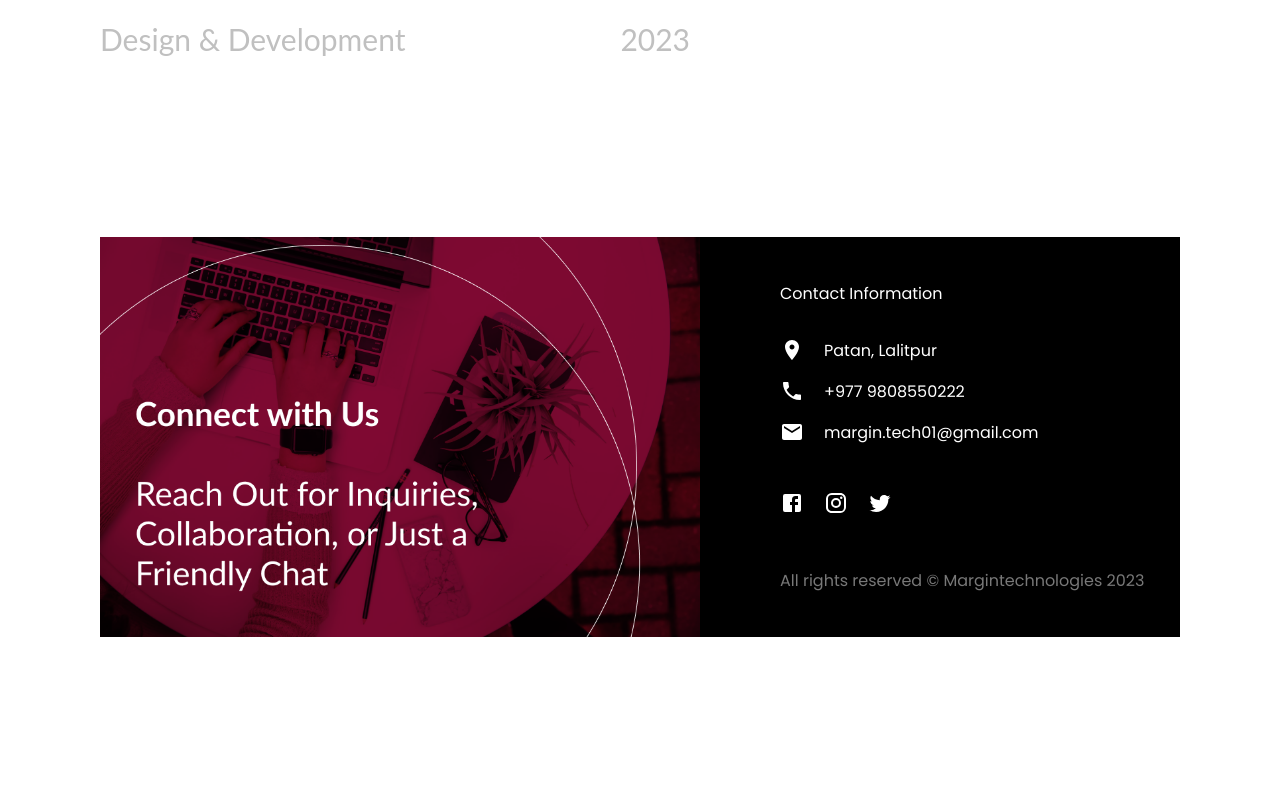
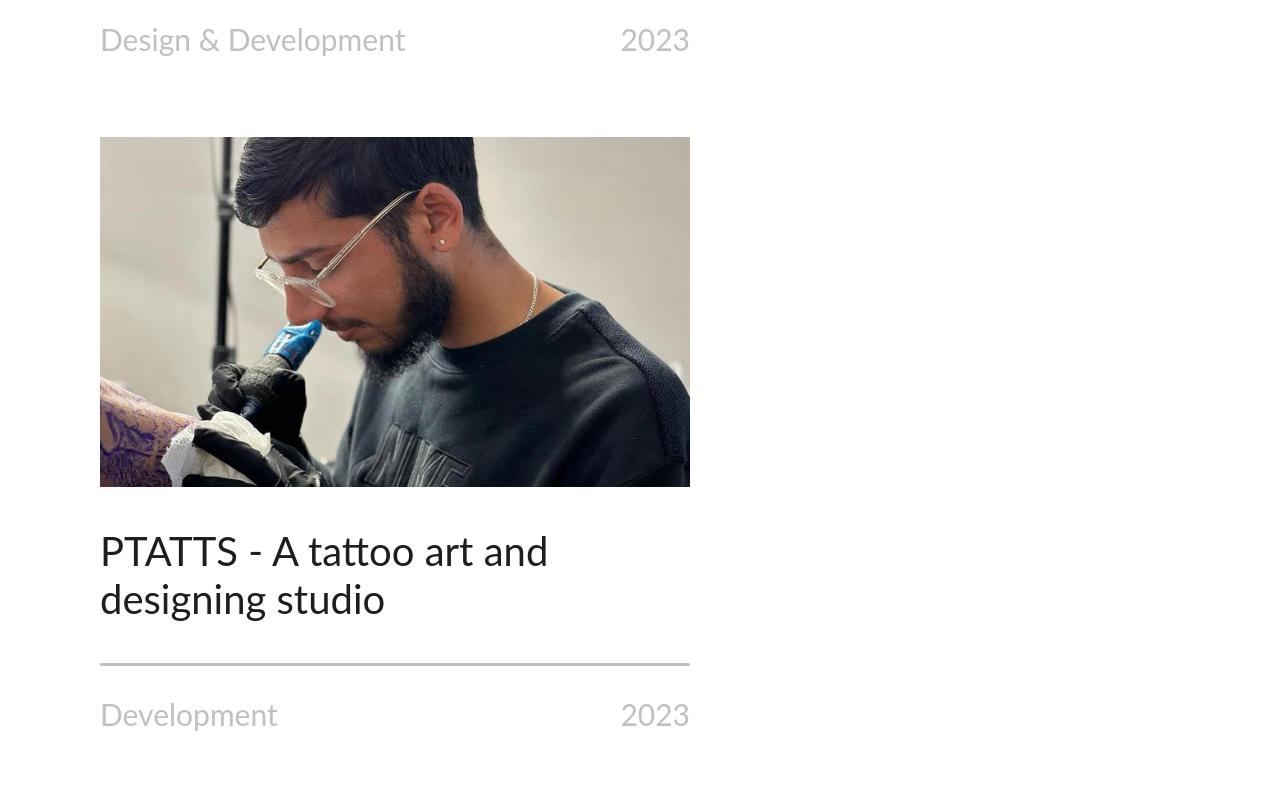
Before and after one commit to srajay/margintech, a React (Create React App) app: page /work in a window 1280 px wide. Shown: the part 2520-3320 px from the top of the page. Before the commit the page ends 3197 px from the top, so only its background shows below. Built offline with nearby package versions, Linux system fonts and the light colour scheme.

Commit message:
new work added

```diff
--- a/src/components/workpage/WorkpageData.js
+++ b/src/components/workpage/WorkpageData.js
@@ -1,6 +1,7 @@
 import Aron from "../../assets/aron.png";
 import Ilami from "../../assets/ilamiagro.jpg";
 import Visional from "../../assets/visional.jpg";
+import Ptatts from "../../assets/ptatts.png";
 
 export const WorkData = [
   {
@@ -30,4 +31,13 @@ export const WorkData = [
     task: "Design & Development",
     date: "2023",
   },
+  {
+    id: 3,
+    link: "https://constructible-chapl.000webhostapp.com/",
+    category: "Development",
+    img: Ptatts,
+    title: "PTATTS - A tattoo art and designing studio",
+    task: "Development",
+    date: "2023",
+  },
 ];
--- a/src/components/worksection/WorkData.js
+++ b/src/components/worksection/WorkData.js
@@ -1,6 +1,7 @@
 import Aron from "../../assets/aron.png";
 import Ilami from "../../assets/ilamiagro.jpg";
 import Visional from "../../assets/visional.jpg";
+import Ptatts from "../../assets/ptatts.png";
 
 export const Data = [
   {
@@ -30,4 +31,14 @@ export const Data = [
     task: "Design & Development",
     date: "2023",
   },
+
+  {
+    worknum: 4,
+    link: "https://constructible-chapl.000webhostapp.com/",
+    img: Ptatts,
+    title: "PTATTS",
+    para: "A tattoo art and designing studio",
+    task: "Development",
+    date: "2023",
+  },
 ];
```
Also changed, not shown: src/assets/ptatts.png (added).
